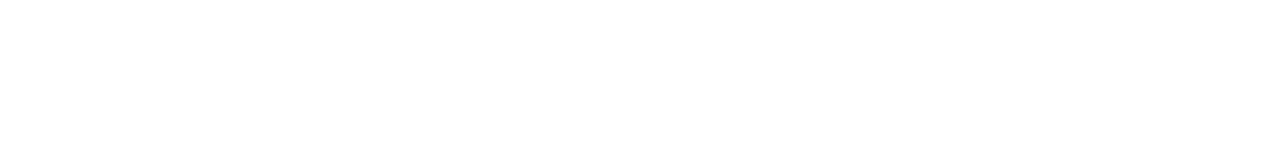
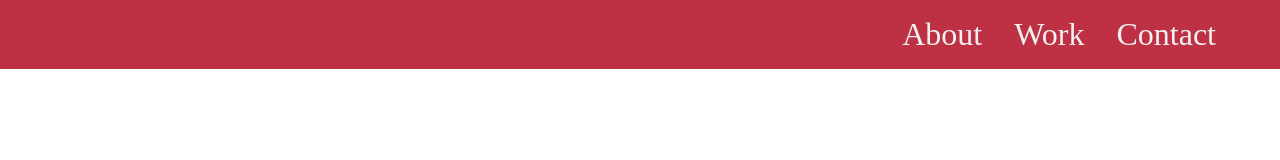
Before and after one commit to Tomoi96/Personal-Portfolio-Webpage, a plain HTML site: page index.html in a window 1280 px wide. Drawn offline with Linux system fonts and the light colour scheme.

Commit message:
Initial navigation styling

```diff
--- a/index.html
+++ b/index.html
@@ -9,17 +9,17 @@
 
   <body>
 
-    <nav>
+    <nav class="navigation">
         <ul class="nav-list">
-            <li></li>
-            <li></li>
-            <li></li>
+            <li><a href="#about">About</a></li>
+            <li><a href="#work">Work</a></li>
+            <li><a href="#contact">Contact</a></li>
         </ul>
     </nav>
 
-    <section class="introduction"></section>
-    <section class="projects"></section>
-    <section class="contacts"></section>
+    <section class="introduction" id="about"></section>
+    <section class="projects" id="work"></section>
+    <section class="contacts" id="contact"></section>
 
   </body>
 
--- a/resources/css/styles.css
+++ b/resources/css/styles.css
@@ -1,3 +1,10 @@
+:root {
+  --main-white: #f0f0f0;
+  --main-red: #be3144;
+  --main-blue: #45567d;
+  --main-gray: #303841;
+}
+
 * {
     padding: 0;
     margin: 0;
@@ -7,3 +14,29 @@ html {
   box-sizing: border-box;
   scroll-behavior: smooth;
 }
+
+.navigation {
+  display: flex;
+  justify-content: flex-end;
+  background: var(--main-red);
+  position: fixed;
+  width: 100%;
+}
+
+.nav-list {
+  display: flex;
+  margin-right: 3rem;
+  list-style: none;
+}
+
+.nav-list a {
+  display: block;
+  font-size: 2rem;
+  padding: 1rem;
+  color: var(--main-white);
+  text-decoration: none;
+}
+
+.nav-list a:hover {
+  background: var(--main-blue);
+}
```
